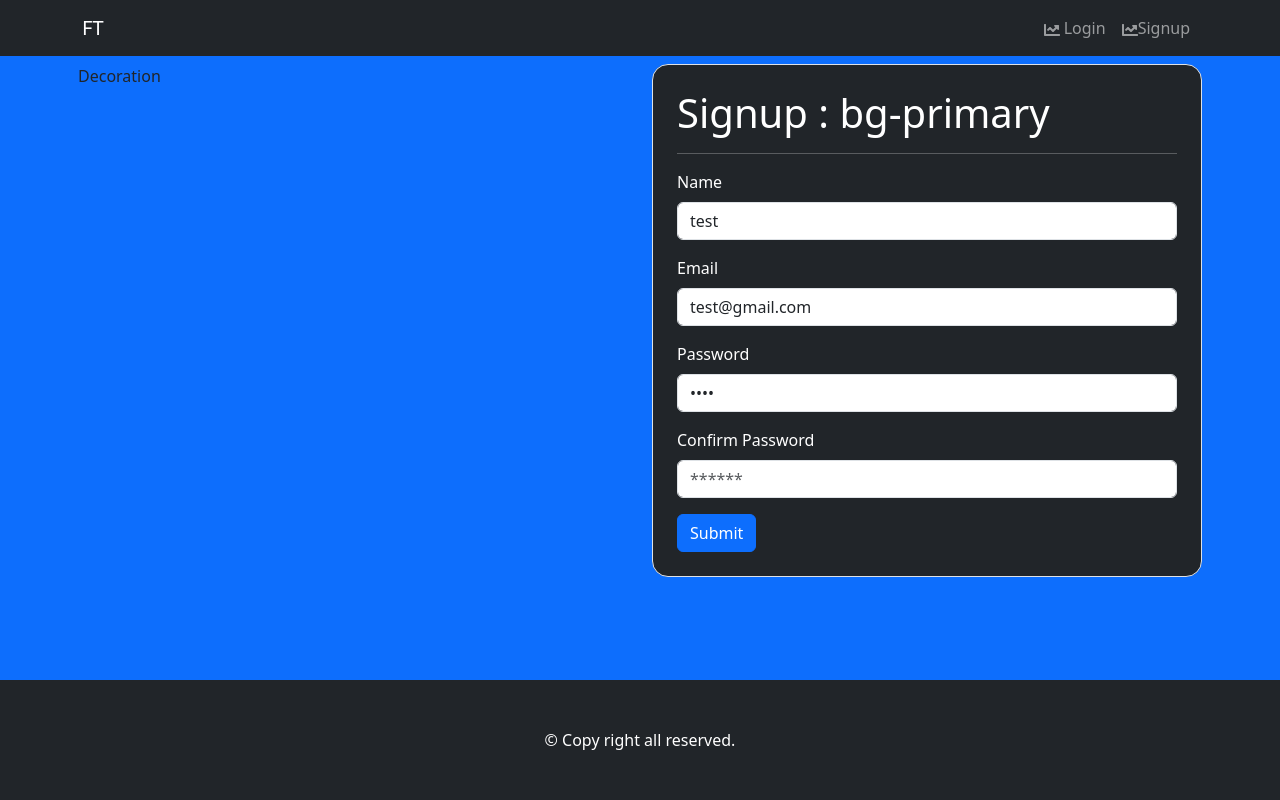
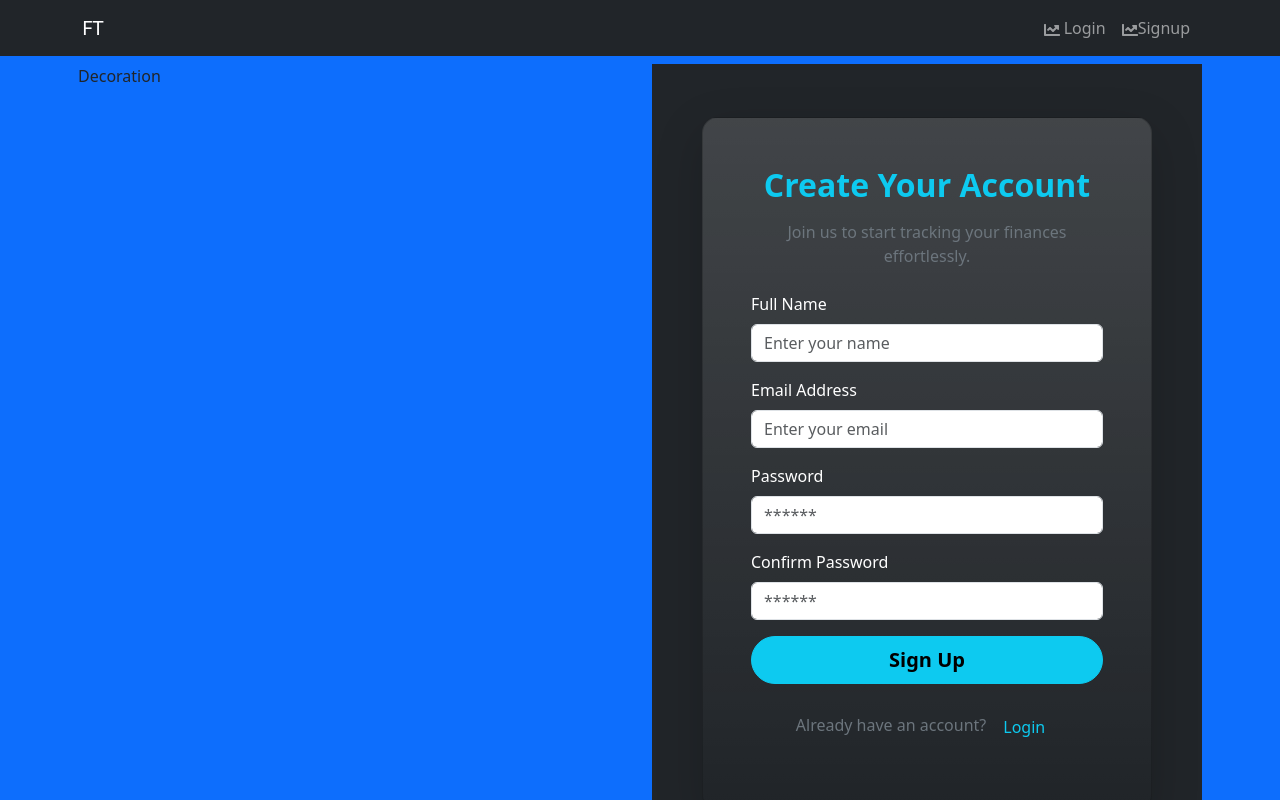
Before and after one commit to RoshanPhakamiPunmagar/FinanceAppFrontend, a React (Vite) app: page /signup in a window 1280 px wide. Shown: the top 800 px of the page. Built offline with nearby package versions, Linux system fonts and the light colour scheme.

Commit message:
make signup and login page more interactive

```diff
--- a/src/App.jsx
+++ b/src/App.jsx
@@ -27,7 +27,7 @@ function App() {
         // call the api
         let response = await axios({
           method: "Get",
-          url: "http://localhost:3000/api/v1/users",
+          url: "https://financeapp-1-1myj.onrender.com/api/v1/users",
           headers: {
             Authorization: token,
           },
--- a/src/components/LoginForm.jsx
+++ b/src/components/LoginForm.jsx
@@ -1,6 +1,5 @@
 import React, { useEffect, useState } from "react";
-import Button from "react-bootstrap/Button";
-import Form from "react-bootstrap/Form";
+import { Button, Card, Container, Form, Spinner } from "react-bootstrap";
 import CustomInput from "./CustomInput";
 import axios from "axios";
 import { toast } from "react-toastify";
@@ -10,16 +9,19 @@ import { useLocation, useNavigate } from "react-router";
 
 const LoginForm = () => {
   const { user, setUser } = useAuth();
-  // navigation
   const navigate = useNavigate();
+  const location = useLocation();
+  const { color, toggleColor } = useTheme();
 
+  const [loading, setLoading] = useState(false);
   const [form, setForm] = useState({
-    email: "test@gmail.com",
-    password: "test",
+    email: "",
+    password: "",
   });
+
   const inputFields = [
     {
-      placeholder: "Email",
+      placeholder: "Enter your email",
       type: "email",
       label: "Email",
       inputid: "EmailInput",
@@ -27,7 +29,7 @@ const LoginForm = () => {
       value: form.email,
     },
     {
-      placeholder: "Password",
+      placeholder: "Enter your password",
       type: "password",
       label: "Password",
       inputid: "PasswordInput",
@@ -37,94 +39,113 @@ const LoginForm = () => {
   ];
 
   const onChange = (event) => {
-    console.log(event.target.value);
-    console.log(event.target.name);
-
-    if (event.target.name != "cpassword") {
     setForm({
       ...form,
       [event.target.name]: event.target.value,
     });
-    }
   };
 
   const handleOnSubmit = async (event) => {
-    // prevent the reload
     event.preventDefault();
+    setLoading(true);
 
-    // ajax call
-    // api call
-    // fetch axios
-    let response = await axios.post(
+    try {
+      const response = await axios.post(
         "https://financeapp-1-1myj.onrender.com/api/v1/login",
         form
       );
 
-    console.log(response.data);
       toast[response.data.status](response.data.message);
 
-    if (response.data.status == "success") {
-      // save token to localstorage
+      if (response.data.status === "success") {
         localStorage.setItem("accessJWT", response.data.token);
-
-      // update user from auth context
         setUser(response.data.user);
-
-      // navigate to transaction
         navigate("/transaction");
       }
+    } catch (error) {
+      toast.error("Invalid email or password");
+    } finally {
+      setLoading(false);
+    }
   };
-
-  // context
-  const { color, toggleColor } = useTheme();
-
-  const location = useLocation();
-  console.log(22222, location);
 
   const goBack = location?.state?.from?.location?.pathname || "/transaction";
 
   useEffect(() => {
     if (user?._id) {
-      // navigate to some pages
-      // get the location where we came from
       navigate(goBack);
     }
   }, [user?._id]);
 
   return (
-    <div className="border rounded-4 p-4 bg-dark text-white">
-      <h1>Login : {color} </h1>
-      <hr />
+    <Container
+      fluid
+      className="d-flex justify-content-center align-items-center min-vh-100 bg-dark text-white"
+    >
+      <Card
+        className="p-5 shadow-lg rounded-4 bg-gradient text-white"
+        style={{
+          maxWidth: "420px",
+          width: "100%",
+          background:
+            color === "dark"
+              ? "linear-gradient(145deg, #1c1c1c, #2a2a2a)"
+              : "linear-gradient(145deg, #f8f9fa, #e9ecef)",
+        }}
+      >
+        <h2 className="text-center mb-4 text-info fw-bold">Welcome Back </h2>
+        <p className="text-center text-secondary mb-4">
+          Log in to manage your finances smartly
+        </p>
+
         <Form onSubmit={handleOnSubmit}>
-        {/* <Form.Group className="mb-3" controlId="formBasicEmail">
-          <Form.Label>Email address</Form.Label>
-          <Form.Control type="email" placeholder="Enter email" />
-        </Form.Group> */}
-        {/*
-        <Form.Group className="mb-3" controlId="formBasicPassword">
-          <Form.Label>Password</Form.Label>
-          <Form.Control type="password" placeholder="Password" />
-        </Form.Group> */}
-
-        {/* <CustomInput
-          placeholder="test"
-          type="number"
-          label="customlabel"
-          inputid="forminput"
-          name="name"
-        /> */}
-
-        {inputFields.map((item) => (
+          {inputFields.map((item, i) => (
+            <div key={i} className="mb-3">
               <CustomInput {...item} onChange={onChange} />
+            </div>
           ))}
 
-        <Button variant="primary" type="submit">
-          Submit
+          <div className="d-grid mt-3">
+            <Button
+              variant="info"
+              type="submit"
+              size="lg"
+              className="fw-bold rounded-pill"
+              disabled={loading}
+            >
+              {loading ? (
+                <>
+                  <Spinner
+                    as="span"
+                    animation="border"
+                    size="sm"
+                    role="status"
+                    aria-hidden="true"
+                    className="me-2"
+                  />
+                  Logging in...
+                </>
+              ) : (
+                "Login"
+              )}
             </Button>
+          </div>
+        </Form>
 
-        <button onClick={toggleColor}>Toggle</button>
-      </Form>
+        <div className="text-center mt-4">
+          <p className="text-secondary">
+            Don’t have an account?
+            <Button
+              variant="link"
+              className="text-info text-decoration-none ms-1"
+              onClick={() => navigate("/signup")}
+            >
+              Sign up
+            </Button>
+          </p>
         </div>
+      </Card>
+    </Container>
   );
 };
 
--- a/src/components/SignupForm.jsx
+++ b/src/components/SignupForm.jsx
@@ -1,6 +1,13 @@
 import React, { useState } from "react";
-import Button from "react-bootstrap/Button";
-import Form from "react-bootstrap/Form";
+import {
+  Button,
+  Card,
+  Col,
+  Container,
+  Form,
+  Row,
+  Spinner,
+} from "react-bootstrap";
 import CustomInput from "./CustomInput";
 import axios from "axios";
 import { toast } from "react-toastify";
@@ -8,24 +15,30 @@ import { useTheme } from "../context/ThemeContext";
 
 const SignupForm = () => {
   const [form, setForm] = useState({
-    name: "test",
-    email: "test@gmail.com",
-    password: "test",
+    name: "",
+    email: "",
+    password: "",
+    cpassword: "",
   });
+
+  const [loading, setLoading] = useState(false);
+
+  const { color } = useTheme();
+
   const inputFields = [
     {
-      placeholder: "Name",
+      placeholder: "Enter your name",
       type: "text",
-      label: "Name",
-      inputid: "NameInput",
+      label: "Full Name",
+      inputid: "nameInput",
       name: "name",
       value: form.name,
     },
     {
-      placeholder: "Email",
+      placeholder: "Enter your email",
       type: "email",
-      label: "Email",
-      inputid: "EmailInput",
+      label: "Email Address",
+      inputid: "emailInput",
       name: "email",
       value: form.email,
     },
@@ -33,7 +46,7 @@ const SignupForm = () => {
       placeholder: "******",
       type: "password",
       label: "Password",
-      inputid: "PasswordInput",
+      inputid: "passwordInput",
       name: "password",
       value: form.password,
     },
@@ -41,54 +54,106 @@ const SignupForm = () => {
       placeholder: "******",
       type: "password",
       label: "Confirm Password",
-      inputid: "cPasswordInput",
+      inputid: "cpasswordInput",
       name: "cpassword",
+      value: form.cpassword,
     },
   ];
 
   const onChange = (event) => {
-    console.log(event.target.value);
-    console.log(event.target.name);
-
-    if (event.target.name != "cpassword") {
+    const { name, value } = event.target;
     setForm({
       ...form,
-        [event.target.name]: event.target.value,
+      [name]: value,
     });
+  };
+
+  const handleOnSubmit = async (event) => {
+    event.preventDefault();
+    if (form.password !== form.cpassword) {
+      return toast.error("Passwords do not match!");
+    }
+
+    setLoading(true);
+    try {
+      const { data } = await axios.post(
+        "https://financeapp-1-1myj.onrender.com/api/v1/users",
+        form
+      );
+      toast[data.status](data.message);
+    } catch (error) {
+      toast.error("Signup failed. Please try again.");
+    } finally {
+      setLoading(false);
     }
   };
 
-  const handleOnSubmit = async (event) => {
-    // prevent the reload
-    event.preventDefault();
+  return (
+    <Container
+      fluid
+      className="d-flex justify-content-center align-items-center min-vh-100 bg-dark text-white"
+    >
+      <Card
+        className="p-5 shadow-lg rounded-4 text-white bg-gradient"
+        style={{
+          maxWidth: "450px",
+          width: "100%",
+          background: "linear-gradient(145deg, #1c1c1c, #2a2a2a)",
+        }}
+      >
+        <h2 className="text-center mb-3 text-info fw-bold">
+          Create Your Account
+        </h2>
+        <p className="text-center text-secondary mb-4">
+          Join us to start tracking your finances effortlessly.
+        </p>
 
-    // ajax call
-    // api call
-    // fetch axios
-
-    let response = await axios.post("http://localhost:3000/api/v1/users", form);
-
-    console.log(response.data);
-    toast[response.data.status](response.data.message);
-  };
-
-  const { color } = useTheme();
-
-  return (
-    <div className="border rounded-4 p-4 bg-dark text-white">
-      <h1>Signup : {color}</h1>
-      <hr />
         <Form onSubmit={handleOnSubmit}>
-        {inputFields.map((item) => (
+          {inputFields.map((item, i) => (
+            <div key={i} className="mb-3">
               <CustomInput {...item} onChange={onChange} />
+            </div>
           ))}
 
-        <Button variant="primary" type="submit">
-          Submit
+          <div className="d-grid mt-3">
+            <Button
+              variant="info"
+              type="submit"
+              size="lg"
+              className="fw-bold rounded-pill"
+              disabled={loading}
+            >
+              {loading ? (
+                <>
+                  <Spinner
+                    animation="border"
+                    size="sm"
+                    className="me-2"
+                    role="status"
+                  />
+                  Creating Account...
+                </>
+              ) : (
+                "Sign Up"
+              )}
             </Button>
+          </div>
         </Form>
+
+        <div className="text-center mt-4">
+          <p className="text-secondary">
+            Already have an account?
+            <Button
+              variant="link"
+              className="text-info text-decoration-none ms-1"
+              onClick={() => navigate("/login")}
+            >
+              Login
+            </Button>
+          </p>
         </div>
+      </Card>
+    </Container>
   );
 };
-
 export default SignupForm;
```
Lines whose indentation alone changed are shown as unchanged.
